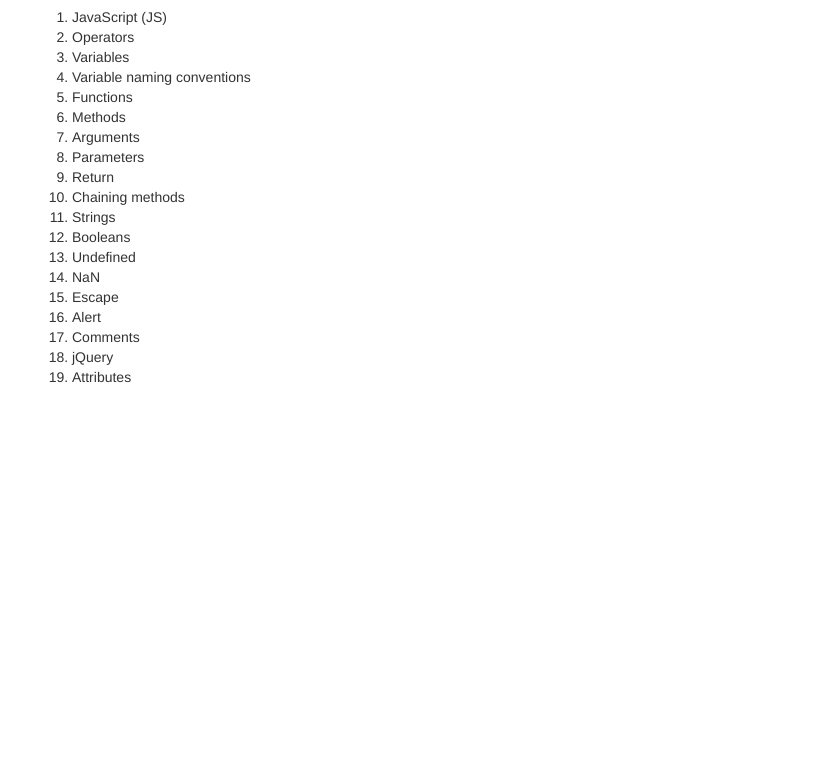
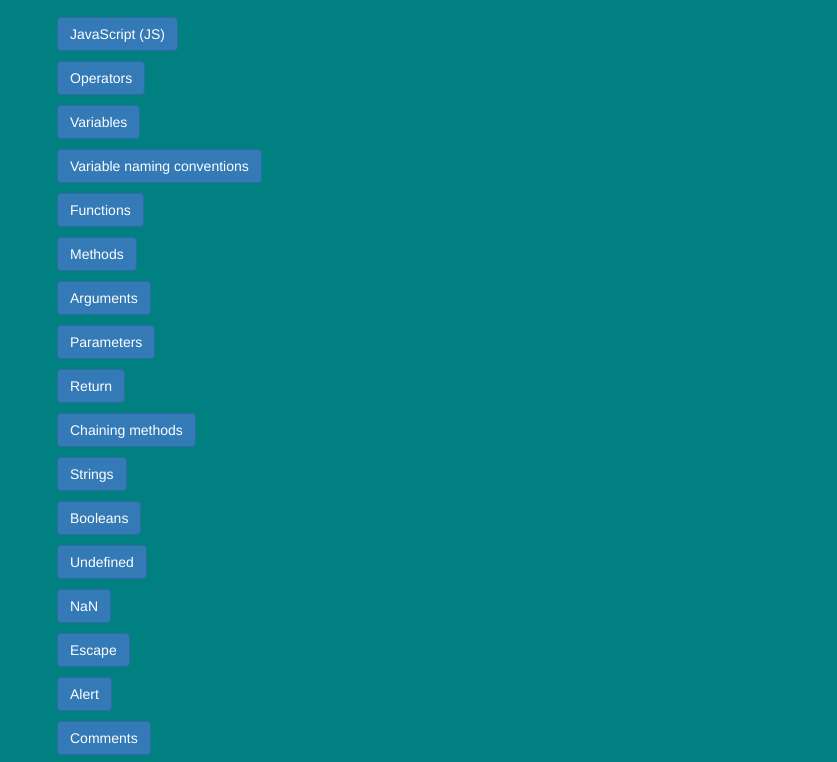
Before and after one commit to evergreencait/flashcards, a plain HTML site: page index.html in a window 1280 px wide. Shown: the part 146-908 px from the top of the page, without its empty margins (38-875 px from the left). Before the commit the page ends 800 px from the top, so only its background shows below. Drawn offline with nearby package versions, Linux system fonts and the light colour scheme.

Commit message:
It will have functional buttons/spacing/definitions, and added a backround to wrap it all together

```diff
--- a/css/styles.css
+++ b/css/styles.css
@@ -1,3 +1,14 @@
+body {
+  background-color: teal;
+}
 .def-hidden {
   display: none;
 }
+
+li {
+  margin-top: 10px;
+}
+
+p {
+  margin-top: 10px;
+}
--- a/index.html
+++ b/index.html
@@ -16,48 +16,86 @@
       <p>Click the name of the term, and it will show its definition, then click it again to move to the next one</p>
 
     <div class="clickable">
-      <ol>
-        <li id="javascript">JavaScript (JS)</li>
+    <div class="row">
+      <ul>
+      <div class="col">
+        <li class="btn btn-primary"id="javascript">JavaScript (JS)</li>
         <p class="def-hidden" id="javascript-def">An object-oriented computer programming language commonly used to create interactive effects within web browsers.</p>
-        <li id="operators">Operators</li>
+      </div>
+      <div class="col">
+        <li class="btn btn-primary"id="operators">Operators</li>
         <p class="def-hidden" id="operators-def">A symbol that is used to perform an operation i.e +, -, *, /, %, &&.</p>
-        <li id="variables">Variables</li>
+      </div>
+      <div class="col">
+        <li class="btn btn-primary"id="variables">Variables</li>
         <p class ="def-hidden" id="variables-def">The purpose of a variable is to store information (values, expressions) which can be used later.</p>
-        <li id="namingVars">Variable naming conventions</li>
+      </div>
+      <div class="col">
+        <li class="btn btn-primary"id="namingVars">Variable naming conventions</li>
         <p class ="def-hidden" id="variablename-def">In computer programming, a naming convention is a set of rules for choosing the character sequence to be used for identifiers which denote variables, types, functions, and other entities in source code and documentation.</p>
-        <li id="functions">Functions</li>
+      </div>
+      <div class="col">
+        <li class="btn btn-primary"id="functions">Functions</li>
         <p class ="def-hidden" id="functions-def">Like the program itself, a function is composed of a sequence of statements called the function body. Values can be passed to a function, and the function will return a value. In JavaScript, functions are first-class objects, because they can have properties and methods just like any other object.</p>
-        <li id="methods">Methods</li>
+      </div>
+      <div class="col">
+        <li class="btn btn-primary"id="methods">Methods</li>
         <p class="def-hidden" id="methods-def">A method in object-oriented programming (OOP) is a procedure associated with a message and an object. An object is mostly made up of data and behavior, which form the interface that an object presents to the outside world. Data is represented as properties of the object and behavior as methods.</p>
-        <li id="arguments">Arguments</li>
+      </div>
+      <div class="col">
+        <li class="btn btn-primary"id="arguments">Arguments</li>
         <p class="def-hidden" id="arguments-def">JavaScript functions have a built-in object called the arguments object. The argument object contains an array of the arguments used when the function was called (invoked).</p>
-        <li id="parameters">Parameters</li>
+      </div>
+      <div class="col">
+        <li class="btn btn-primary"id="parameters">Parameters</li>
         <p class="def-hidden" id="parameters-def">In computer programming, a parameter is a special kind of variable, used in a subroutine to refer to one of the pieces of data provided as input to the subroutine. [a] These pieces of data are called arguments.</p>
-        <li id="return">Return</li>
+      </div>
+      <div class="col">
+        <li class="btn btn-primary"id="return">Return</li>
         <p class="def-hidden" id="return-def">In most programming languages, the return statement is either "return" or "return value", where value is a variable or other information coming back from the subroutine.</p>
-        <li id="chainingMethods">Chaining methods</li>
+      </div>
+      <div class="col">
+        <li class="btn btn-primary"id="chainingMethods">Chaining methods</li>
         <p class="def-hidden" id="chainingMethods-def">AMethod chaining, also known as named parameter idiom, is a common syntax for invoking multiple method calls in object-oriented programming languages.</p>
-        <li id="strings">Strings</li>
+      </div>
+      <div class="col">
+        <li class="btn btn-primary"id="strings">Strings</li>
         <p class="def-hidden" id="strings-def">In computer programming, a string is traditionally a sequence of characters, either as a literal constant or as some kind of variable. The latter may allow its elements to be mutated and the length changed, or it may be fixed (after creation).</p>
-        <li id="booleans">Booleans</li>
+      </div>
+      <div class="col">
+        <li class="btn btn-primary"id="booleans">Booleans</li>
         <p class="def-hidden" id="booleans-def">In computer science, the Boolean data type is a data type, having two values (usually denoted true and false), intended to represent the truth values of logic and Boolean algebra.</p>
-        <li id="undefined">Undefined</li>
+      </div>
+      <div class="col">
+        <li class="btn btn-primary"id="undefined">Undefined</li>
         <p class="def-hidden" id="undefined-def">In computing (particularly, in programming), undefined value is a condition where an expression does not have a correct value, although it is syntactically correct. An undefined value must not be confused with empty string, boolean "false" or other "empty" (but defined) values.</p>
-        <li id="nan">NaN</li>
+      </div>
+      <div class="col">
+        <li class="btn btn-primary"id="nan">NaN</li>
         <p class="def-hidden" id="nan-def">In computing, NaN, standing for not a number, is a numeric data type value representing an undefined or unrepresentable value, especially in floating-point calculations. ... Two separate kinds of NaNs are provided, termed quiet NaNs and signaling NaNs.</p>
-        <li id="escape">Escape</li>
+      </div>
+      <div class="col">
+        <li class="btn btn-primary"id="escape">Escape</li>
         <p class="def-hidden" id="escape-def">If we define control characters as non-graphic, or as having a special meaning for an output device (e.g. printer or text terminal) then any escape character for this device is a control one. But escape characters used in programming (such as the backslash, "\") are graphic, hence are not control characters.</p>
-        <li id="alert">Alert</li>
+      </div>
+      <div class="col">
+        <li class="btn btn-primary"id="alert">Alert</li>
         <p class="def-hidden" id="alert-def">The alert() method displays an alert box with a specified message and an OK button.</p>
-        <li id="comments">Comments</li>
+      </div>
+      <div class="col">
+        <li class="btn btn-primary"id="comments">Comments</li>
         <p class="def-hidden" id="comments-def">To create a single line comment in JavaScript, you place two slashes "//" in front of the code or text you wish to have the JavaScript interpreter ignore. When you place these two slashes, all text to the right of them will be ignored, until the next line.</p>
-        <li id="jquery">jQuery</li>
+      </div>
+      <div class="col">
+        <li class="btn btn-primary"id="jquery">jQuery</li>
         <p class="def-hidden" id="jquery-def">jQuery is a cross-platform JavaScript library designed to simplify the client-side scripting of HTML. jQuery is the most popular JavaScript library in use today, with installation on 65% of the top 10 million highest-trafficked sites on the Web.</p>
-
-        <li id="attributes">Attributes</li>
+      </div>
+      <div class="col">
+        <li class="btn btn-primary"id="attributes">Attributes</li>
         <p class="def-hidden" id="attributes-def">In computing, an attribute is a specification that defines a property of an object, element, or file. It may also refer to or set the specific value for a given instance of such. For clarity, attributes should more correctly be considered metadata.</p>
-
-      </ol>
+      </div>
+      </ul>
+    </div>
     </div>
 
   </body>
--- a/js/scripts.js
+++ b/js/scripts.js
@@ -36,7 +36,7 @@
   });
 
   $("#chainingMethods").click(function() {
-    $("#chainingmethods-def").fadeToggle();
+    $("#chainingMethods-def").fadeToggle();
   });
 
   $("#strings").click(function() {
```
